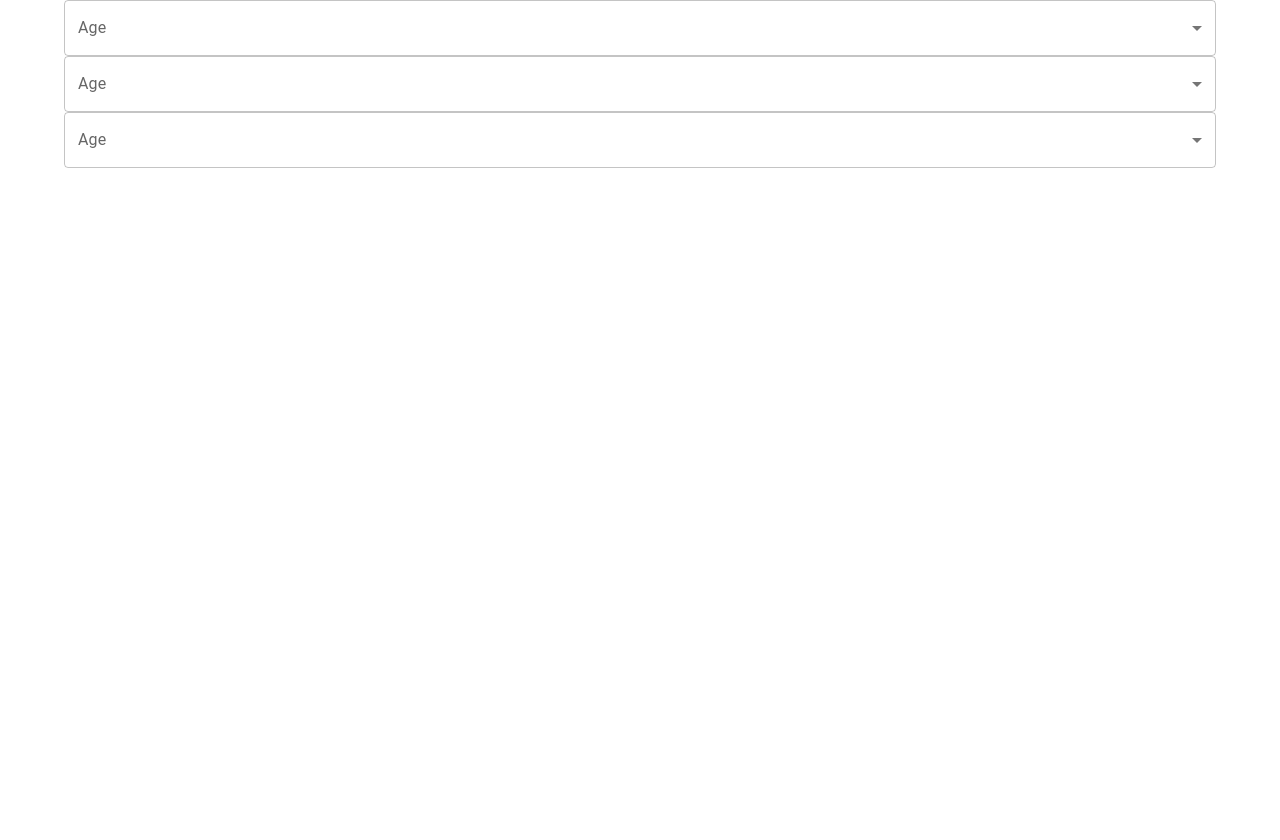
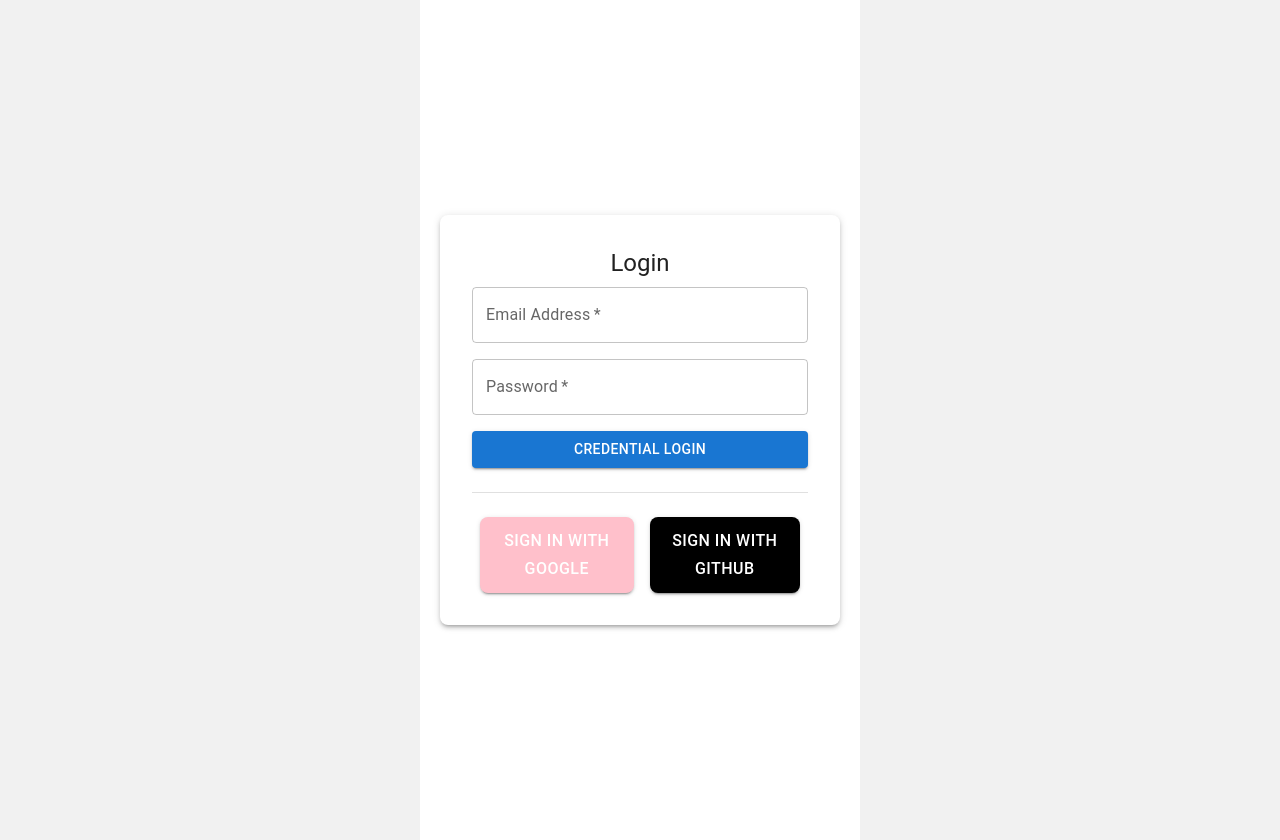
Before and after one commit to uzzal71/nextjs-auth, a Next.js app in the folder next-auth-javascript/: page / in a window 1280 px wide. Before the commit the page ends 800 px from the top, so only its background shows below. Built offline with nearby package versions, Linux system fonts and the light colour scheme; no server answers.

Commit message:
next auth

```diff
--- /dev/null
+++ b/next-auth-javascript/src/app/actions/index.js
@@ -0,0 +1,24 @@
+"use server";
+import { signIn, signOut } from "@/auth";
+
+export async function doSocialLogin(formData) {
+  const action = formData.get("action");
+  await signIn(action, { redirectTo: "/home" });
+}
+
+export async function doLogout() {
+  await signOut({ redirectTo: "/" });
+}
+
+export async function doCredentialLogin(formData) {
+  try {
+    const response = await signIn("credentials", {
+      email: formData.get("email"),
+      password: formData.get("password"),
+      redirect: false,
+    });
+    return response;
+  } catch (err) {
+    throw err;
+  }
+}
--- /dev/null
+++ b/next-auth-javascript/src/app/api/auth/[...nextauth]/route.js
@@ -0,0 +1 @@
+export { GET, POST } from "@/auth";
--- a/next-auth-javascript/src/app/page.js
+++ b/next-auth-javascript/src/app/page.js
@@ -1,12 +1,29 @@
-import BasicSelect from "@/components/ui/BasicSelect";
-import { Container } from "@mui/material";
+import LoginForm from "@/components/auth/LoginForm";
+import { Box, Container } from "@mui/material";
 
 export default function Home() {
   return (
-    <Container sx={{ minWidth: 120 }}>
-      <BasicSelect />
-      <BasicSelect />
-      <BasicSelect />
+    <Container
+      maxWidth="100%"
+      sx={{
+        display: "flex",
+        flexDirection: "column",
+        justifyContent: "center",
+        alignItems: "center",
+        minHeight: "100vh",
+        backgroundColor: "#f1f1f1",
+      }}
+    >
+      <Box
+        sx={{
+          minWidth: "420px",
+          minHeight: "auto",
+          padding: "20px",
+          backgroundColor: "#ffffff",
+        }}
+      >
+        <LoginForm />
+      </Box>
     </Container>
   );
 }
--- /dev/null
+++ b/next-auth-javascript/src/auth.js
@@ -0,0 +1,72 @@
+import NextAuth from "next-auth";
+import CredentialsProvider from "next-auth/providers/credentials";
+import GitHubProvider from "next-auth/providers/github";
+import GoogleProvider from "next-auth/providers/google";
+import { getUserByEmail } from "./data/user";
+
+export const {
+  handlers: { GET, POST },
+  auth,
+  signIn,
+  signOut,
+} = NextAuth({
+  session: {
+    strategy: "jwt",
+  },
+  providers: [
+    CredentialsProvider({
+      credentials: {
+        email: { label: "Email", type: "email" },
+        password: { label: "Password", type: "password" },
+      },
+      async authorize(credentials) {
+        if (!credentials?.email || !credentials?.password) {
+          return null;
+        }
+
+        const email = credentials.email;
+        const password = credentials.password;
+
+        try {
+          const user = getUserByEmail(email);
+
+          if (user && user.password === password) {
+            const userWithoutPassword = {
+              id: String(user.id),
+              name: user.name,
+              email: user.email,
+            };
+            return userWithoutPassword;
+          } else {
+            throw new Error("Email or Password is incorrect");
+          }
+        } catch (error) {
+          console.error("Error during authentication:", error.message);
+          throw new Error(error.message || "Authorization failed");
+        }
+      },
+    }),
+    GoogleProvider({
+      clientId: process.env.GOOGLE_CLIENT_ID,
+      clientSecret: process.env.GOOGLE_CLIENT_SECRET,
+      authorization: {
+        params: {
+          prompt: "consent",
+          access_type: "offline",
+          response_type: "code",
+        },
+      },
+    }),
+    GitHubProvider({
+      clientId: process.env.GITHUB_CLIENT_ID,
+      clientSecret: process.env.GITHUB_CLIENT_SECRET,
+      authorization: {
+        params: {
+          prompt: "consent",
+          access_type: "offline",
+          response_type: "code",
+        },
+      },
+    }),
+  ],
+});
--- /dev/null
+++ b/next-auth-javascript/src/components/auth/LoginForm.jsx
@@ -0,0 +1,106 @@
+"use client";
+
+// openssl rand -hex 32
+
+import { doCredentialLogin } from "@/app/actions";
+import {
+  Alert,
+  Box,
+  Button,
+  Divider,
+  Paper,
+  TextField,
+  Typography,
+} from "@mui/material";
+import { useRouter } from "next/navigation";
+import { useState } from "react";
+import SocialLogin from "./SocialLogin";
+
+const LoginForm = () => {
+  const router = useRouter();
+  const [error, setError] = useState("");
+  const [loading, setLoading] = useState(false);
+
+  const handleSubmit = async (event) => {
+    event.preventDefault();
+    setLoading(true);
+    try {
+      const formData = new FormData(event.currentTarget);
+      const response = await doCredentialLogin(formData);
+      if (response?.error) {
+        setError(response.error.message);
+      } else {
+        router.push("/home");
+      }
+    } catch (e) {
+      setError("Check your Credentials");
+    } finally {
+      setLoading(false);
+    }
+  };
+
+  return (
+    <Box
+      sx={{
+        display: "flex",
+        justifyContent: "center",
+        alignItems: "center",
+        height: "100vh",
+        backgroundColor: "gray.100",
+      }}
+    >
+      <Paper
+        elevation={3}
+        sx={{
+          padding: 4,
+          maxWidth: "400px",
+          width: "100%",
+          borderRadius: 2,
+        }}
+      >
+        <Typography variant="h5" align="center" gutterBottom>
+          Login
+        </Typography>
+        {error && (
+          <Alert severity="error" sx={{ mb: 2 }}>
+            {error}
+          </Alert>
+        )}
+        <form
+          onSubmit={handleSubmit}
+          style={{ display: "flex", flexDirection: "column", gap: "16px" }}
+        >
+          <TextField
+            label="Email Address"
+            type="email"
+            name="email"
+            fullWidth
+            required
+            variant="outlined"
+          />
+          <TextField
+            label="Password"
+            type="password"
+            name="password"
+            fullWidth
+            required
+            variant="outlined"
+          />
+          <Button
+            type="submit"
+            fullWidth
+            variant="contained"
+            color="primary"
+            disabled={loading}
+          >
+            {loading ? "Logging in..." : "Credential Login"}
+          </Button>
+        </form>
+        <Divider sx={{ my: 3 }} />
+        <SocialLogin />
+      </Paper>
+    </Box>
+  );
+};
+
+export default LoginForm;
--- /dev/null
+++ b/next-auth-javascript/src/components/auth/SocialLogin.jsx
@@ -0,0 +1,60 @@
+import { doSocialLogin } from "@/app/actions";
+import { Box, Button } from "@mui/material";
+
+const SocialLogin = () => {
+  return (
+    <Box
+      component="form"
+      action={doSocialLogin}
+      sx={{
+        display: "flex",
+        justifyContent: "space-between",
+        mt: 2, // margin top to add some spacing if needed
+      }}
+    >
+      {/* Google Button */}
+      <Button
+        type="submit"
+        name="action"
+        value="google"
+        variant="contained"
+        sx={{
+          backgroundColor: "pink",
+          color: "white",
+          padding: "10px 20px",
+          borderRadius: "8px",
+          margin: "0 8px",
+          fontSize: "16px",
+          "&:hover": {
+            backgroundColor: "darkred",
+          },
+        }}
+      >
+        Sign In With Google
+      </Button>
+
+      {/* Github Button */}
+      <Button
+        type="submit"
+        name="action"
+        value="github"
+        variant="contained"
+        sx={{
+          backgroundColor: "black",
+          color: "white",
+          padding: "10px 20px",
+          borderRadius: "8px",
+          margin: "0 8px",
+          fontSize: "16px",
+          "&:hover": {
+            backgroundColor: "gray",
+          },
+        }}
+      >
+        Sign In With Github
+      </Button>
+    </Box>
+  );
+};
+
+export default SocialLogin;
--- /dev/null
+++ b/next-auth-javascript/src/data/user.js
@@ -0,0 +1,19 @@
+const users = [
+  {
+    id: 1,
+    name: "Uzzal Kumar Roy",
+    email: "uzzalroy.cse@gmail.com",
+    password: "12345678",
+  },
+  {
+    id: 2,
+    name: "Sujon Roy",
+    email: "sujonroy784@gmail.com",
+    password: "12345678",
+  },
+];
+
+export const getUserByEmail = (email) => {
+  const found = users.find((user) => user.email === email);
+  return found;
+};
```
Also changed, not shown: next-auth-javascript/src/app/home/page.jsx (added, +42 -0 lines), next-auth-javascript/src/components/auth/Logout.jsx (added, +28 -0 lines), next-auth-javascript/public/avatars/default.png (added).
